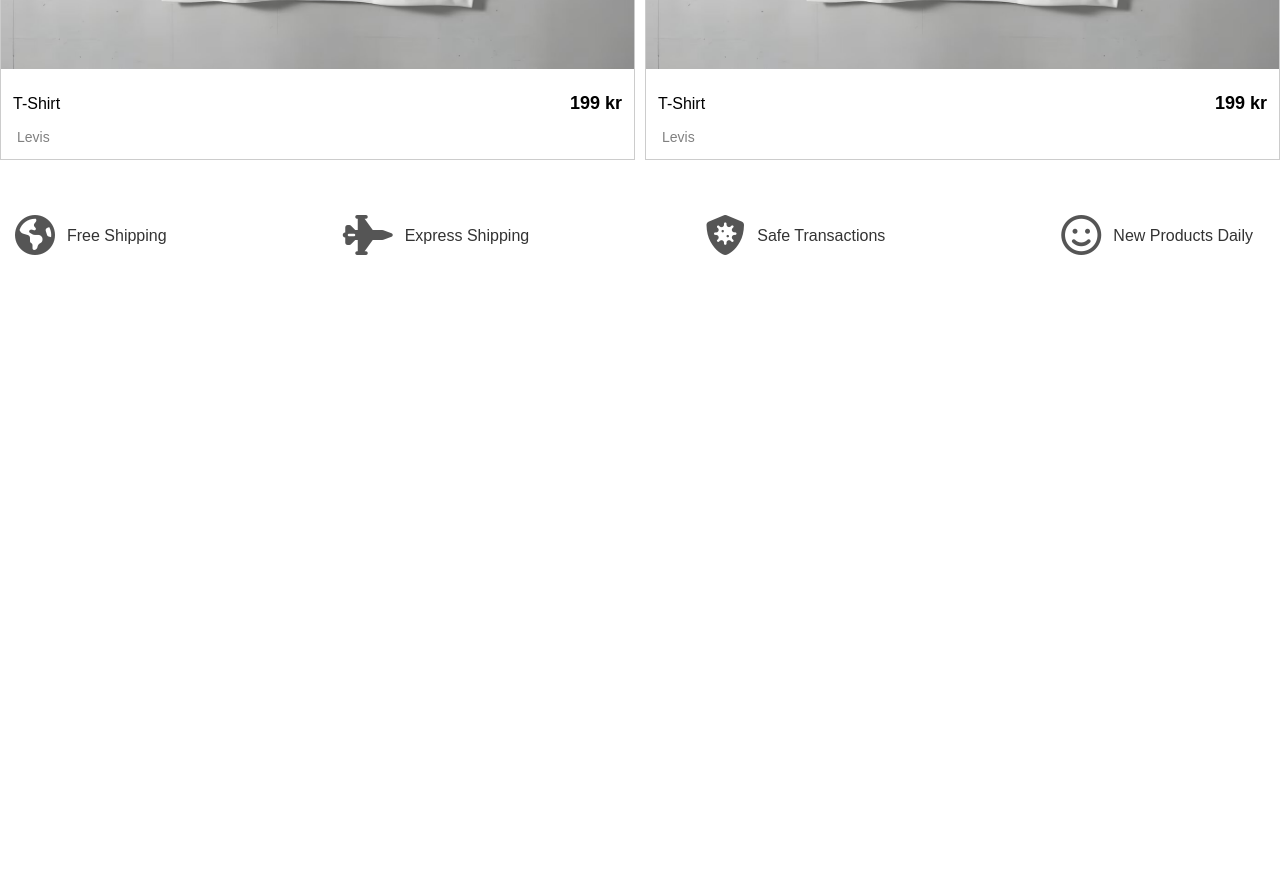
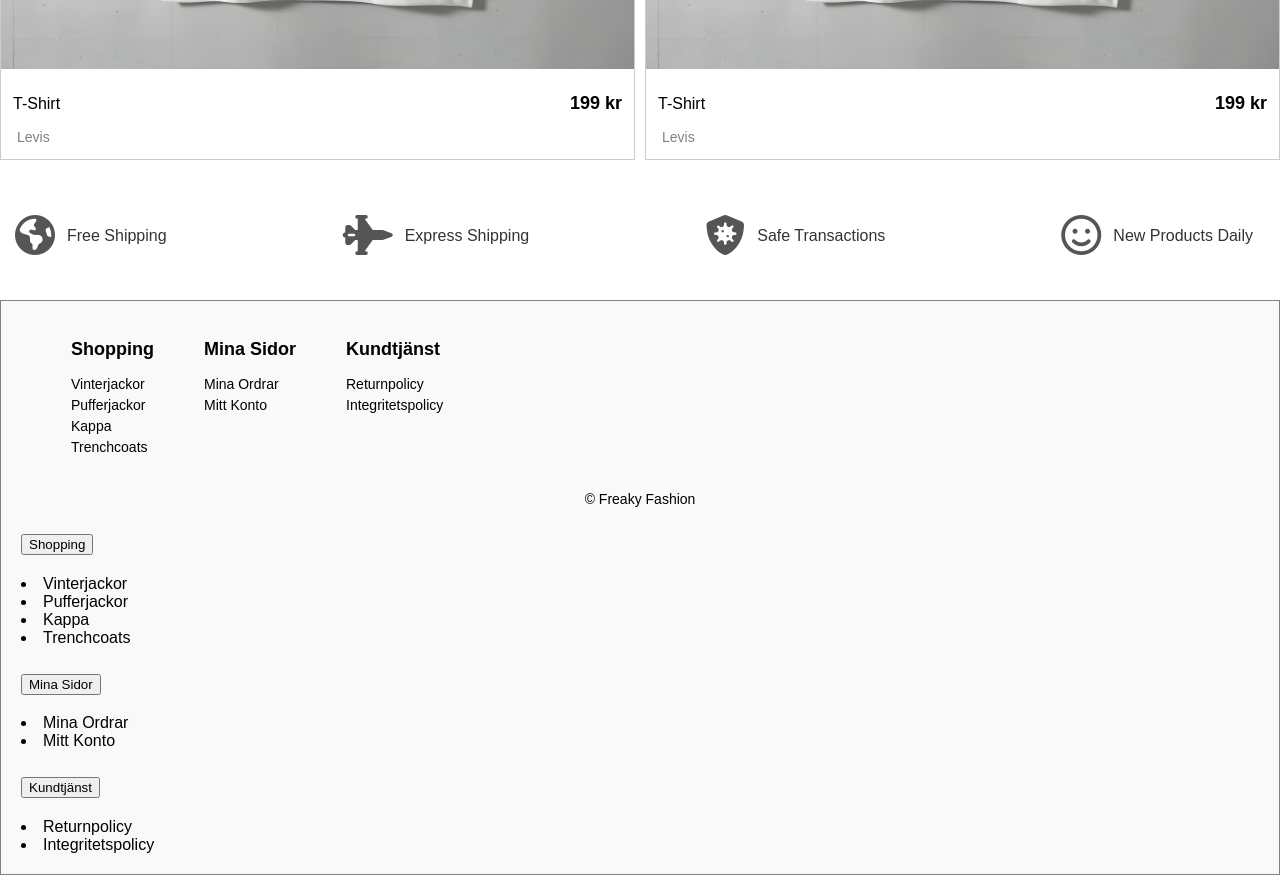
Before and after one commit to Pontaaaa/FreakyFashion, a plain HTML site: page index.html in a window 1280 px wide. Shown: the part 4023-4898 px from the top of the page. Before the commit the page ends 4323 px from the top, so only its background shows below. Drawn offline with Linux system fonts and the light colour scheme.

Commit message:
add footer and product page

```diff
--- a/index.html
+++ b/index.html
@@ -165,5 +165,80 @@
             <p class="feature-text">New Products Daily</p>
         </div>
     </div>
+<footer>
+    <div class="footer-container">
+        <div class="footer-section">
+            <h3>Shopping</h3>
+            <ul>
+                <li>Vinterjackor</li>
+                <li>Pufferjackor</li>
+                <li>Kappa</li>
+                <li>Trenchcoats</li>
+            </ul>
+        </div>
+
+        <div class="footer-section">
+            <h3>Mina Sidor</h3>
+            <ul>
+                <li>Mina Ordrar</li>
+                <li>Mitt Konto</li>
+            </ul>
+        </div>
+
+        <div class="footer-section">
+            <h3>Kundtjänst</h3>
+            <ul>
+                <li>Returnpolicy</li>
+                <li>Integritetspolicy</li>
+            </ul>
+        </div>
+    </div>
+
+    <div class="footer-bottom">
+        <p>© Freaky Fashion</p>
+    </div>
+    <div class="accordion" id="accordionExample">
+        <div class="accordion-item">
+          <h2 class="accordion-header" id="headingOne">
+            <button class="accordion-button" type="button" data-bs-toggle="collapse" data-bs-target="#collapseOne" aria-expanded="true" aria-controls="collapseOne">
+              Shopping
+            </button>
+          </h2>
+          <div id="collapseOne" class="accordion-collapse collapse show" aria-labelledby="headingOne" data-bs-parent="#accordionExample">
+            <div class="accordion-body">
+              <li>Vinterjackor</li>
+              <li>Pufferjackor</li>
+              <li>Kappa</li>
+              <li>Trenchcoats</li>
+            </div>
+          </div>
+        </div>
+        <div class="accordion-item">
+          <h2 class="accordion-header" id="headingTwo">
+            <button class="accordion-button collapsed" type="button" data-bs-toggle="collapse" data-bs-target="#collapseTwo" aria-expanded="false" aria-controls="collapseTwo">
+              Mina Sidor
+            </button>
+          </h2>
+          <div id="collapseTwo" class="accordion-collapse collapse" aria-labelledby="headingTwo" data-bs-parent="#accordionExample">
+            <div class="accordion-body">
+                <li>Mina Ordrar</li>
+                <li>Mitt Konto</li>
+          </div>
+        </div>
+        <div class="accordion-item">
+          <h2 class="accordion-header" id="headingThree">
+            <button class="accordion-button collapsed" type="button" data-bs-toggle="collapse" data-bs-target="#collapseThree" aria-expanded="false" aria-controls="collapseThree">
+              Kundtjänst
+            </button>
+          </h2>
+          <div id="collapseThree" class="accordion-collapse collapse" aria-labelledby="headingThree" data-bs-parent="#accordionExample">
+            <div class="accordion-body">
+              <li>Returnpolicy</li>
+              <li>Integritetspolicy</li>
+            </div>
+          </div>
+        </div>
+      </div>
+</footer>
 </body>
 </html>
--- a/styles.css
+++ b/styles.css
@@ -102,9 +102,11 @@ body {
     flex: 1;
     margin-right: 20px;
 }
+
 .image-grid {
     display: none;
 }
+
 .shopping-grid {
     display: grid;
     grid-template-columns: repeat(1, 1fr);
@@ -176,6 +178,49 @@ body {
     color: #333;
     margin: 12px;
 }
+
+footer {
+    background-color: #f9f9f9;
+    padding: 20px;
+    border: 1px solid gray;
+    box-sizing: border-box;
+}
+.footer-container {
+    display: flex;
+    flex-direction: row;
+    padding: 0px 0px 0px 0px;
+}
+
+.footer-section {
+    padding-left: 50px;
+}
+
+.footer-section h3 {
+    font-size: 18px;
+    margin-bottom: 10px;
+}
+
+.footer-section ul {
+    list-style-type: none;
+    padding: 0;
+}
+
+.footer-section ul li {
+    margin-bottom: 5px;
+    font-size: 14px;
+}
+
+.footer-bottom {
+    text-align: center;
+    margin-top: 20px;
+}
+
+.footer-bottom p {
+    font-size: 14px;
+    margin: 0;
+}
+
+
 @media (min-width: 1024px) {
     .image-grid {
         display: grid;
@@ -302,4 +347,12 @@ body {
         width: 100%;
         margin: 0px 0px 0px 0px;
     }
+    .footer-container {
+        flex-direction: column;
+        align-items: flex-start;
+    }
+    footer {
+        border: none;
+        background-color: white;
+    }
 }
```
Also changed, not shown: product-details.html (added, +26 -0 lines).
